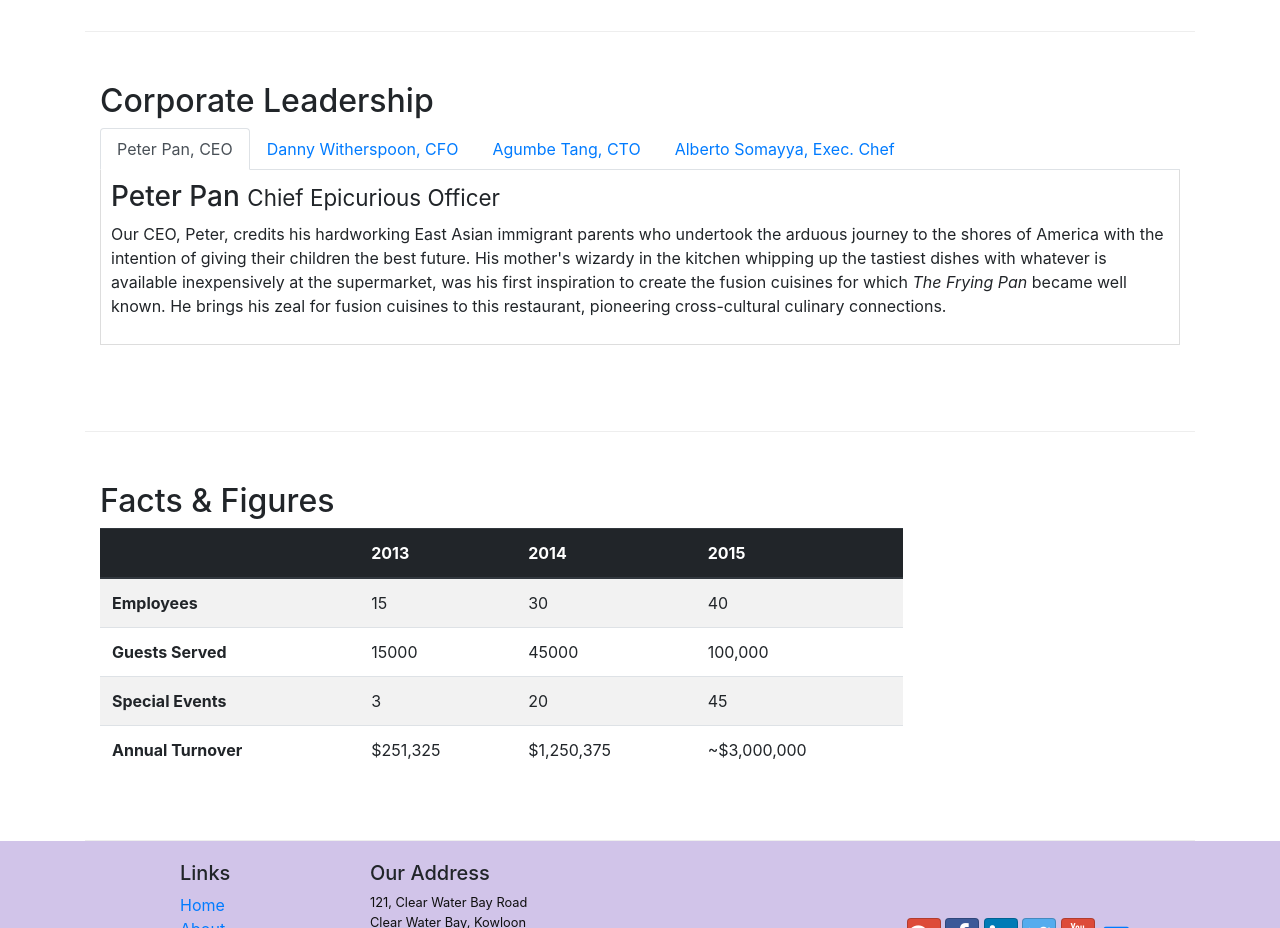
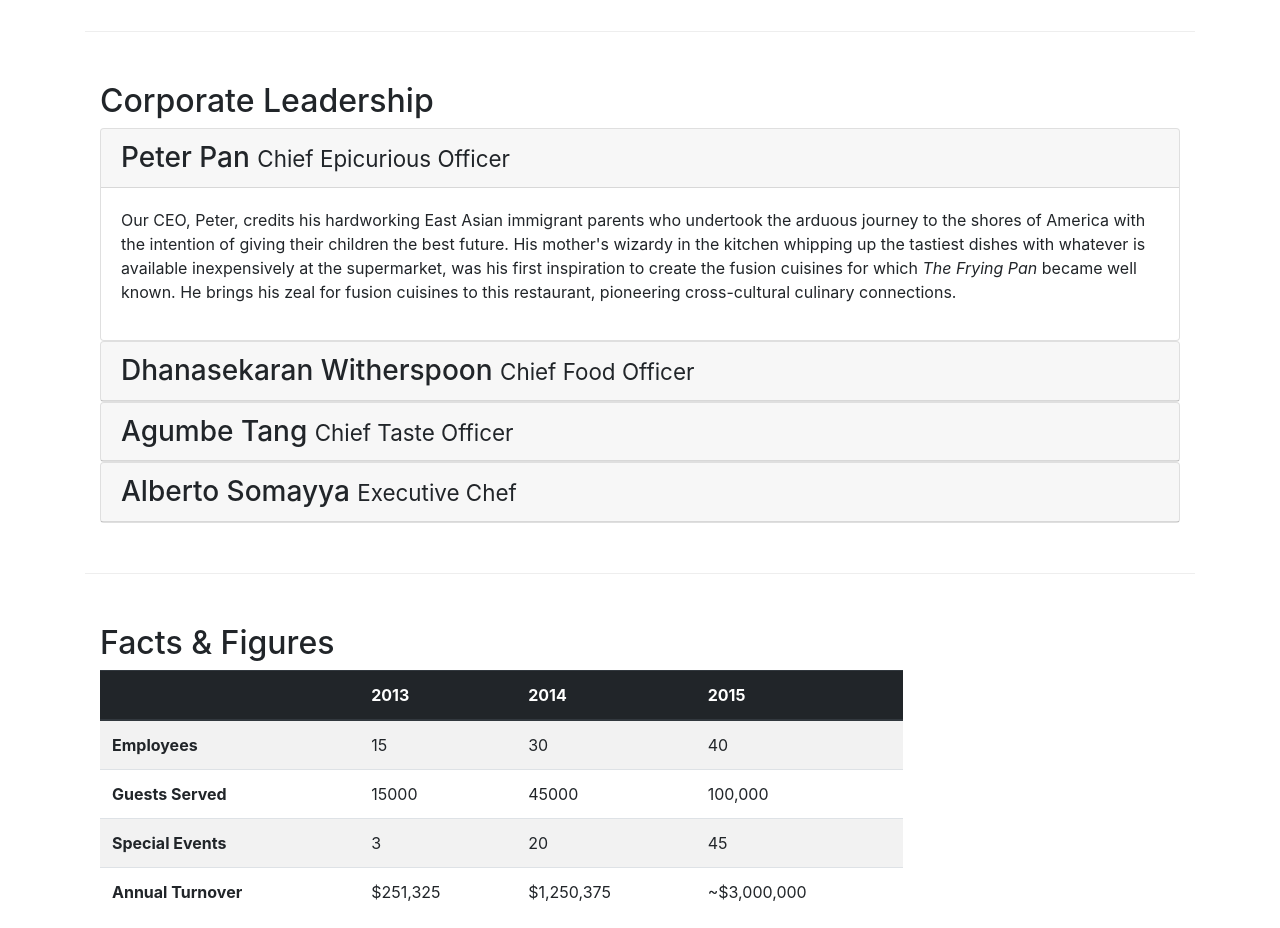
Before and after one commit to mridul0509/learningBootstrap, a website: page aboutus.html in a window 1280 px wide. Shown: the part 940-1868 px from the top of the page. Drawn offline with nearby package versions, Linux system fonts and the light colour scheme.

Commit message:
accordion

```diff
--- a/aboutus.html
+++ b/aboutus.html
@@ -99,7 +99,7 @@
         <div class="row row-content">
             <div class="col-12 col-sm">
                 <h2>Corporate Leadership</h2>
-                <ul class="nav nav-tabs">
+                <!-- <ul class="nav nav-tabs">
                     <li class="nav-item">
                         <a class="nav-link active" href="#peter" role="tab" data-toggle="tab">Peter Pan, CEO</a>
                     </li>
@@ -114,24 +114,66 @@
                         <a class="nav-link" href="#alberto" role="tab"
                           data-toggle="tab">Alberto Somayya, Exec. Chef</a>
                     </li>
-                </ul>
+                </ul> -->
 
-                <div class="tab-content">
-                    <div class="tab-pane fade show active" role="tabpanel" id="peter">
-                        <h3>Peter Pan <small>Chief Epicurious Officer</small></h3>
-                        <p class="d-none d-sm-block">Our CEO, Peter, credits his hardworking East Asian immigrant parents who undertook the arduous journey to the shores of America with the intention of giving their children the best future. His mother's wizardy in the kitchen whipping up the tastiest dishes with whatever is available inexpensively at the supermarket, was his first inspiration to create the fusion cuisines for which <em>The Frying Pan</em> became well known. He brings his zeal for fusion cuisines to this restaurant, pioneering cross-cultural culinary connections.</p>
+
+
+                <div id="accordion">
+                    <div class="card">
+                        <div class="card-header" role="tab" id="peterhead">
+                            <h3 class="mb-0">
+                                <a data-toggle="collapse" data-target="#peter">
+                                Peter Pan <small>Chief Epicurious Officer</small>
+                                </a>
+                            </h3>
+                        </div>
+                         <div class="collapse show" id="peter" data-parent="#accordion">
+                            <div class="card-body">
+                                <p class="d-none d-sm-block">Our CEO, Peter, credits his hardworking East Asian immigrant parents who undertook the arduous journey to the shores of America with the intention of giving their children the best future. His mother's wizardy in the kitchen whipping up the tastiest dishes with whatever is available inexpensively at the supermarket, was his first inspiration to create the fusion cuisines for which <em>The Frying Pan</em> became well known. He brings his zeal for fusion cuisines to this restaurant, pioneering cross-cultural culinary connections.</p>
+                            </div>
+                         </div>
                     </div>
-                    <div class="tab-pane fade" role="tabpanel" id="danny">
-                        <h3>Dhanasekaran Witherspoon <small>Chief Food Officer</small></h3>
-                        <p class="d-none d-sm-block">Our CFO, Danny, as he is affectionately referred to by his colleagues, comes from a long established family tradition in farming and produce. His experiences growing up on a farm in the Australian outback gave him great appreciation for varieties of food sources. As he puts it in his own words, <em>Everything that runs, wins, and everything that stays, pays!</em></p>
+                    <div class="card">
+                        <div class="card-header" role="tab" id="dannyhead">
+                            <h3 class="mb-0">
+                                <a class="collapsed" data-toggle="collapse" data-target="#danny">
+                                Dhanasekaran Witherspoon <small>Chief Food Officer</small>
+                                </a>
+                            </h3>
+                        </div>
+                        <div class="collapse" id="danny" data-parent="#accordion">
+                            <div class="card-body">
+                                <p class="d-none d-sm-block">Our CFO, Danny, as he is affectionately referred to by his colleagues, comes from a long established family tradition in farming and produce. His experiences growing up on a farm in the Australian outback gave him great appreciation for varieties of food sources. As he puts it in his own words, <em>Everything that runs, wins, and everything that stays, pays!</em></p>
+                            </div>
+                        </div>
                     </div>
-                    <div class="tab-pane fade" role="tabpanel" id="agumbe">
-                        <h3>Agumbe Tang <small>Chief Taste Officer</small></h3>
-                        <p class="d-none d-sm-block">Blessed with the most discerning gustatory sense, Agumbe, our CTO, personally ensures that every dish that we serve meets his exacting tastes. Our chefs dread the tongue lashing that ensues if their dish does not meet his exacting standards. He lives by his motto, <em>You click only if you survive my lick.</em></p>
+                    <div class="card">
+                        <div class="card-header" role="tab" id="agumbehead">
+                            <h3 class="mb-0">
+                                <a class="collapsed" data-toggle="collapse" data-target="#agumbe">
+                                Agumbe Tang <small>Chief Taste Officer</small>
+                                 </a>
+                            </h3>
+                        </div>
+                        <div class="collapse" id="agumbe" data-parent="#accordion">
+                            <div class="card-body">
+                                <p class="d-none d-sm-block">Blessed with the most discerning gustatory sense, Agumbe, our CTO, personally ensures that every dish that we serve meets his exacting tastes. Our chefs dread the tongue lashing that ensues if their dish does not meet his exacting standards. He lives by his motto, <em>You click only if you survive my lick.</em></p>
+                            </div>
+                         </div>
                     </div>
-                    <div class="tab-pane fade" role="tabpanel" id="alberto">
-                        <h3>Alberto Somayya <small>Executive Chef</small></h3>
-                        <p class="d-none d-sm-block">Award winning three-star Michelin chef with wide International experience having worked closely with whos-who in the culinary world, he specializes in creating mouthwatering Indo-Italian fusion experiences. He says, <em>Put together the cuisines from the two craziest cultures, and you get a winning hit! Amma Mia!</em></p>
+                    <div class="card">
+                        <div class="card-header" role="tab" id="albertohead">
+                            <h3 class="mb-0">
+                                <a class="collapsed" data-toggle="collapse" data-target="#alberto">
+                                Alberto Somayya <small>Executive Chef</small>
+                                </a>
+                            </h3>
+                        </div>
+                        <div class="collapse" id="alberto" data-parent="#accordion">
+                            <div class="card-body">
+                                <p class="d-none d-sm-block">Award winning three-star Michelin chef with wide International experience having worked closely with whos-who in the culinary world, he specializes in creating mouthwatering Indo-Italian fusion experiences. He says, <em>Put together the cuisines from the two craziest cultures, and you get a winning hit! Amma Mia!</em></p>
+                            </div>
+                        </div>
                     </div>
                 </div>
             </div>
```
